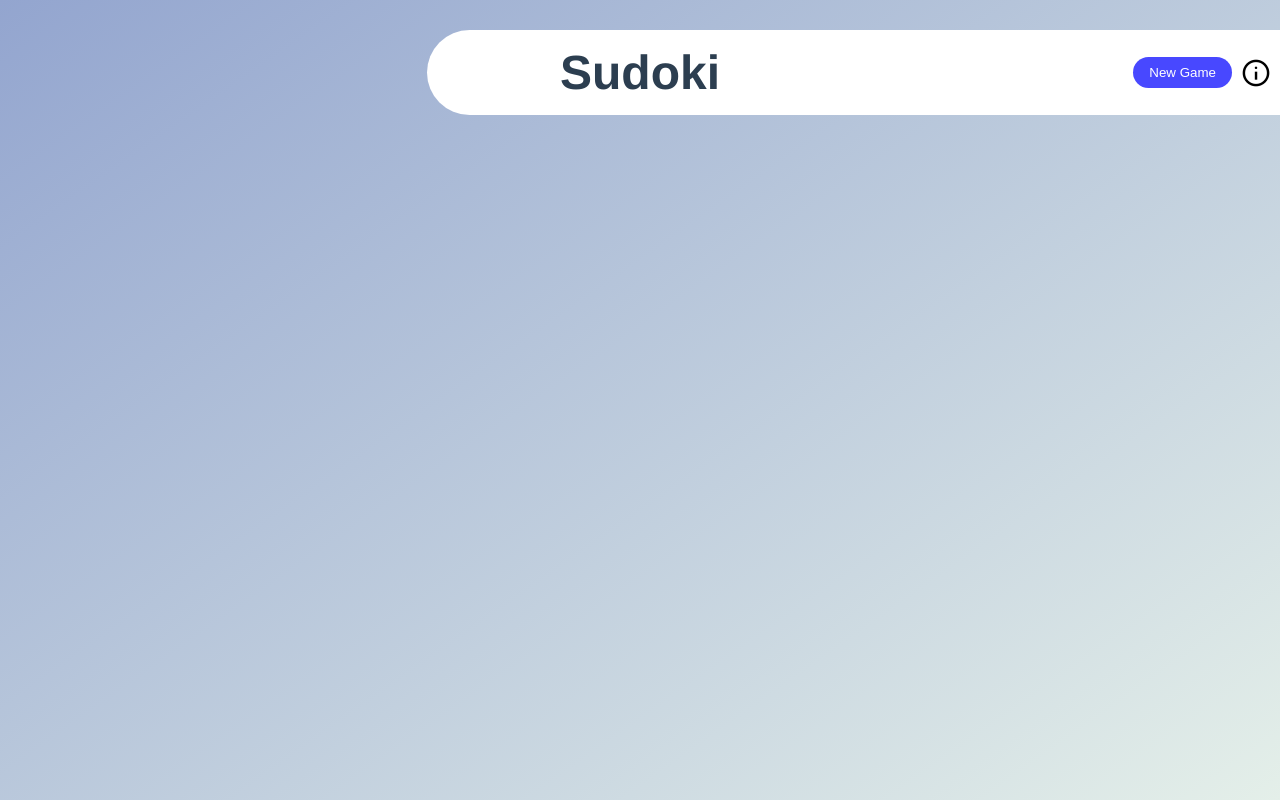
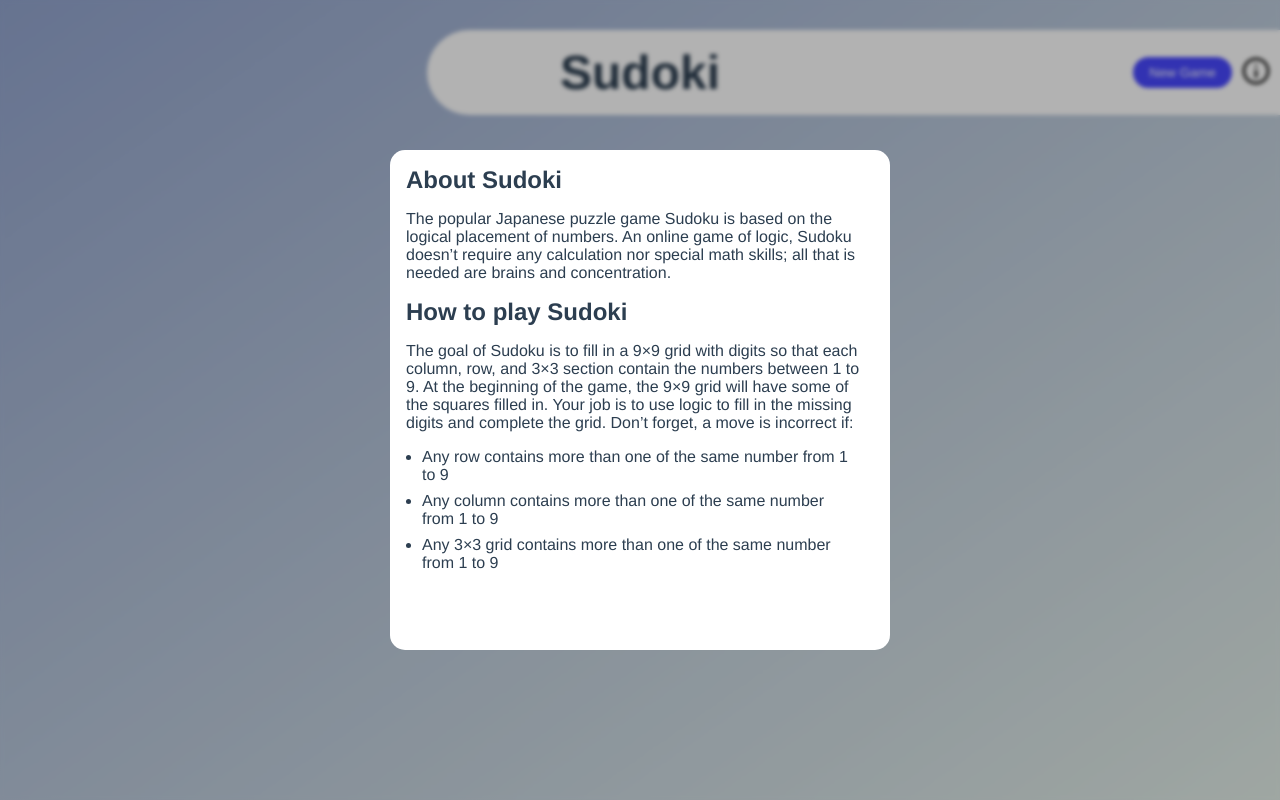
Before and after one commit to the-man2004/sudoku-app, a Vue app: page / in a window 1280 px wide. Both pictures are taken after a click on the button "info". Built offline with nearby package versions, Linux system fonts and the light colour scheme; no server answers.

Commit message:
Added & styled an Info modal.

```diff
--- a/src/components/Header.vue
+++ b/src/components/Header.vue
@@ -4,7 +4,7 @@
       <span class="logo">Sudoki</span>
       <div class="navigation-buttons">
         <NewGameBtn></NewGameBtn>
-        <button class="material-symbols-outlined info">info</button>
+        <info></info>
       </div>
     </nav>
   </div>
@@ -12,6 +12,7 @@
 
 <script setup>
 import NewGameBtn from "./NewGameBtn.vue";
+import Info from "./Info/Info.vue";
 </script>
 
 <style scoped>
@@ -64,11 +65,6 @@ button {
   background: blue;
 }
 
-.info {
-  font-size: 2rem;
-  background: none;
-}
-
 @media (min-width: 900px) {
   .logo {
     font-size: 3rem;
--- /dev/null
+++ b/src/components/Info/Info.vue
@@ -0,0 +1,109 @@
+<template>
+  <div>
+    <button @click="toggleModal" class="material-symbols-outlined info-button">
+      info
+    </button>
+  </div>
+  <div v-if="isModalOpen === true" @click="toggleModal" class="backdrop"></div>
+  <div v-if="isModalOpen === true" class="info-modal">
+    <article>
+      <h2>About Sudoki</h2>
+      <p>
+        The popular Japanese puzzle game Sudoku is based on the logical
+        placement of numbers. An online game of logic, Sudoku doesn’t require
+        any calculation nor special math skills; all that is needed are brains
+        and concentration.
+      </p>
+    </article>
+    <article>
+      <h2>How to play Sudoki</h2>
+      <p>
+        The goal of Sudoku is to fill in a 9×9 grid with digits so that each
+        column, row, and 3×3 section contain the numbers between 1 to 9. At the
+        beginning of the game, the 9×9 grid will have some of the squares filled
+        in. Your job is to use logic to fill in the missing digits and complete
+        the grid. Don’t forget, a move is incorrect if:
+      </p>
+      <ul>
+        <li>Any row contains more than one of the same number from 1 to 9</li>
+        <li>
+          Any column contains more than one of the same number from 1 to 9
+        </li>
+        <li>
+          Any 3×3 grid contains more than one of the same number from 1 to 9
+        </li>
+      </ul>
+    </article>
+  </div>
+</template>
+
+<script setup>
+import { ref } from "vue";
+
+const isModalOpen = ref(false);
+
+const toggleModal = () => {
+  isModalOpen.value = !isModalOpen.value;
+};
+</script>
+
+<style scoped>
+.info-button {
+  font-size: 2rem;
+  background: none;
+
+  outline: none;
+  border: none;
+
+  cursor: pointer;
+}
+
+.backdrop {
+  position: fixed;
+  inset: 0;
+
+  backdrop-filter: blur(2px);
+  background: rgba(0, 0, 0, 0.3);
+
+  z-index: 20;
+}
+
+.info-modal {
+  position: fixed;
+  inset: 1rem;
+
+  padding: 0 1rem;
+  margin: auto;
+
+  display: flex;
+  flex-direction: column;
+
+  max-width: 500px;
+  max-height: 500px;
+
+  border-radius: 15px;
+
+  overflow-y: auto;
+
+  background: white;
+
+  z-index: 25;
+}
+
+.info-modal article {
+  margin: 0 auto;
+  max-width: 500px;
+}
+
+.info-modal h2 {
+  margin: 1rem 0;
+}
+
+.info-modal ul {
+  margin: 1rem;
+}
+
+.info-modal li {
+  margin-bottom: 0.5rem;
+}
+</style>
```
